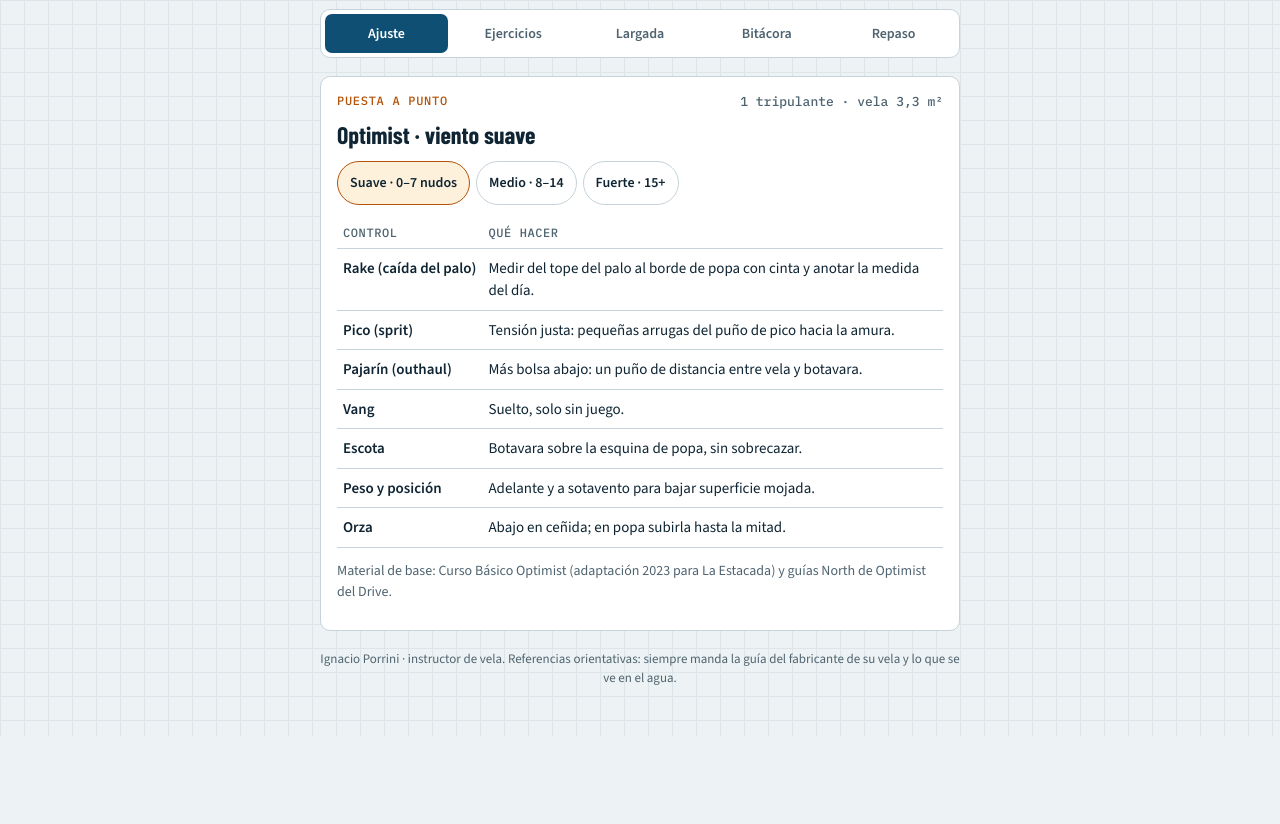
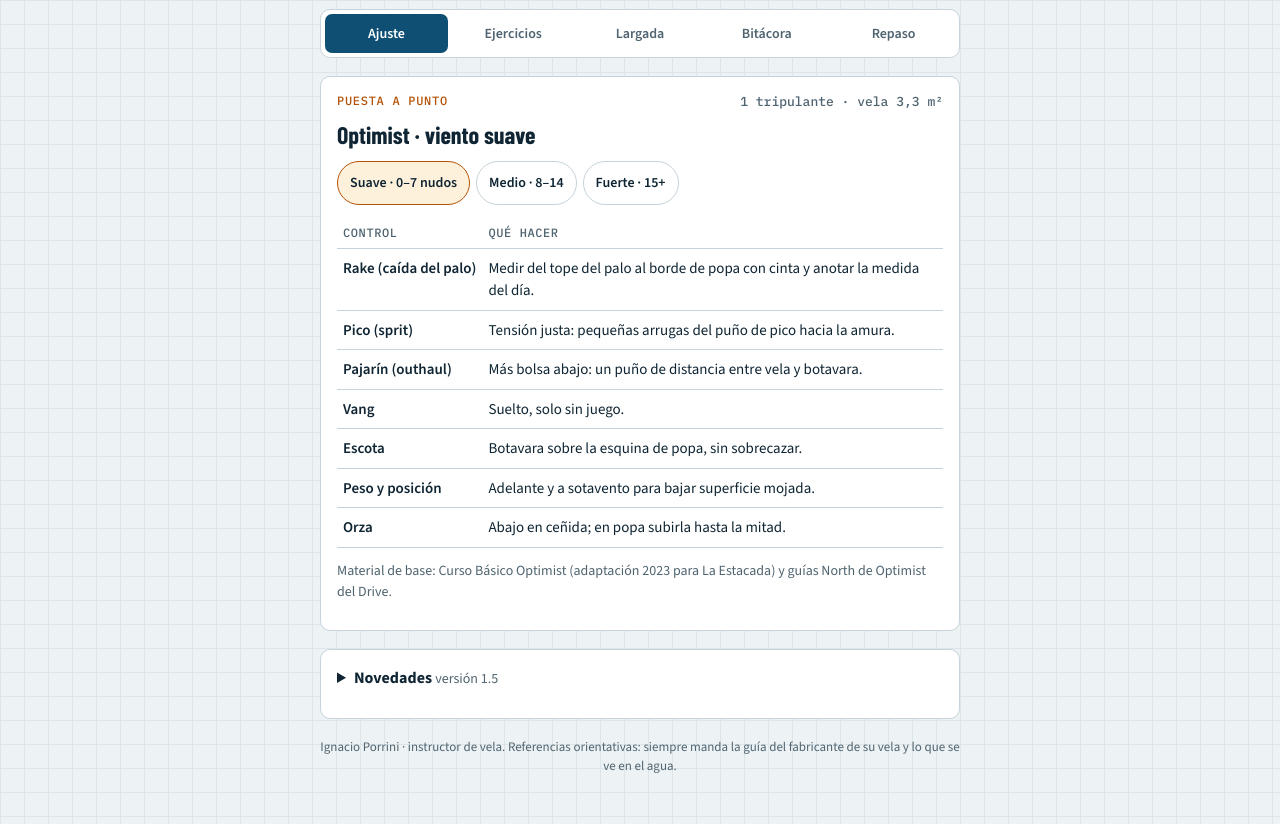
Before and after one commit to IgnacioPorrini/IgnacioPorrini.github.io, a plain HTML site: page entrenamiento-a-bordo.html in a window 1280 px wide. Shown: the part 288-1112 px from the top of the page. Before the commit the page ends 1024 px from the top, so only its background shows below. Drawn offline with nearby package versions, Linux system fonts and the light colour scheme.

Commit message:
Entrenamiento a bordo: sección Novedades con el registro de cambios
Co-Authored-By: Claude Opus 5.5 <noreply@anthropic.com>
Claude-Session: https://claude.ai/code/session_017bdPiaE9pZwN6P17K6tQjK

```diff
--- a/entrenamiento-a-bordo.html
+++ b/entrenamiento-a-bordo.html
@@ -100,6 +100,7 @@ input,select,textarea{font:16px var(--body);color:var(--ink);background:var(--bg
 .opt.right{border-color:var(--ok);background:var(--ok-bg)}
 .opt.wrong{border-color:var(--bad);background:var(--bad-bg)}
 .fb{font-size:15px}
+summary{cursor:pointer;font-size:16px}
 footer{font-size:13px;color:var(--muted);text-align:center}
 body.sun{--bg:#FFFFFF;--grid:#FFFFFF;--surface:#FFFFFF;--ink:#000000;--muted:#1E2A30;--line:#000000;--sea:#00314D;--sea-ink:#FFFFFF;--flag:#8A3A00;--flag-bg:#FFE7B8;color-scheme:light;background-image:none;font-size:18px}
 body.sun .panel,body.sun .cls,body.sun nav,body.sun .chip,body.sun .opt,body.sun .flagbox{border-width:2px}
@@ -218,6 +219,11 @@ body.sun .note,body.sun .lede{color:var(--ink)}
     <p class="fb" id="qz-fb"></p>
     <button class="btn small" id="qz-next" hidden>Siguiente</button>
   </section>
+
+  <details class="panel" id="cambios">
+    <summary><b>Novedades</b> <span class="note" id="cb-ver"></span></summary>
+    <ul class="log" id="cb-list" style="margin:0;padding-left:18px"></ul>
+  </details>
 
   <footer>Ignacio Porrini · instructor de vela. Referencias orientativas: siempre manda la guía del fabricante de su vela y lo que se ve en el agua.</footer>
 </div>
@@ -370,6 +376,15 @@ $('#sun').onclick=()=>setSun(!document.body.classList.contains('sun'));if(store(
 if('serviceWorker' in navigator&&location.hostname.endsWith('github.io'))navigator.serviceWorker.register('/sw-entrenamiento.js',{scope:'/entrenamiento-a-bordo.html'}).catch(()=>{});
 let promptInstalar=null;addEventListener('beforeinstallprompt',e=>{e.preventDefault();promptInstalar=e;$('#instalar').hidden=false});
 $('#instalar').onclick=async()=>{if(!promptInstalar)return;promptInstalar.prompt();try{await promptInstalar.userChoice}catch(e){}promptInstalar=null;$('#instalar').hidden=true};
+const CAMBIOS=[
+ ['1.5','16/11/2026','Se puede instalar en el celular y funciona sin conexión.'],
+ ['1.4','16/11/2026','Imagen de vista previa para compartir por WhatsApp.'],
+ ['1.3','16/11/2026','Modo sol de alto contraste y botones más grandes.'],
+ ['1.2','16/11/2026','Enlaces directos por clase (#optimist, #laser, #snipe) y aviso del último minuto en los ejercicios.'],
+ ['1.1','16/11/2026','Señal de un minuto en largadas de práctica, fin del repaso con resultado y botón para copiar el plan del día.'],
+ ['1.0','16/11/2026','Primera versión: Optimist, Laser y Snipe con puesta a punto, ejercicios, largada, bitácora y repaso.']];
+$('#cb-ver').textContent='versión '+CAMBIOS[0][0];
+$('#cb-list').innerHTML=CAMBIOS.map(c=>`<li><b>${c[0]}</b> · ${c[1]}. ${c[2]}</li>`).join('');
 function renderAll(){renderAjuste();renderEjer();renderLog();renderQuiz()}
 const HASH={optimist:'opti',laser:'ilca',snipe:'snipe'},NAME={opti:'optimist',ilca:'laser',snipe:'snipe'};
 function pick(c){cls=c;document.querySelectorAll('.cls').forEach(x=>x.setAttribute('aria-pressed',x.dataset.c===cls))}
```
